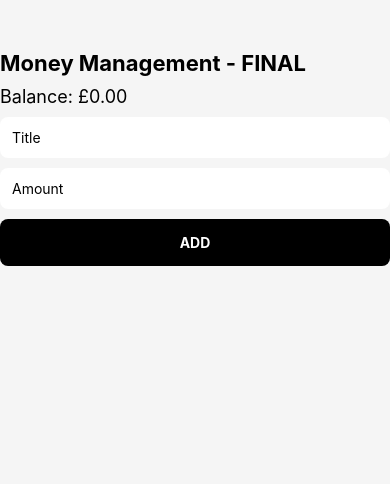
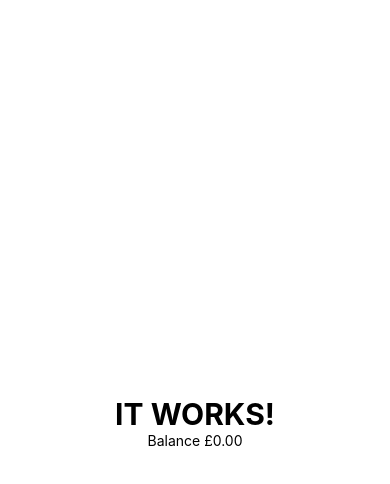
Before and after one commit to clarkcole1g-dotcom/money-management, a React Native app: screen / in a window 390 px wide. Shown: the top 484 px of the page. Built offline with nearby package versions, Linux system fonts and the light colour scheme.

Commit message:
Update App.js

```diff
--- a/App.js
+++ b/App.js
@@ -1,33 +1,9 @@
-import { SafeAreaView, View, Text, TextInput, TouchableOpacity, FlatList, StyleSheet } from 'react-native';
-import { useState } from 'react';
-
+import { View, Text } from 'react-native';
 export default function App() {
-  const [tx, setTx] = useState([]);
-  const [title, setTitle] = useState('');
-  const [amount, setAmount] = useState('');
-
-  const balance = tx.reduce((s, t) => s + Number(t.amount || 0), 0);
-
   return (
-    <SafeAreaView style={styles.c}>
-      <Text style={styles.h}>Money Management - FINAL</Text>
-      <Text style={styles.bal}>Balance: £{balance.toFixed(2)}</Text>
-      <TextInput style={styles.i} placeholder="Title" value={title} onChangeText={setTitle} />
-      <TextInput style={styles.i} placeholder="Amount" keyboardType="number-pad" value={amount} onChangeText={setAmount} />
-      <TouchableOpacity style={styles.btn} onPress={() => {
-        if (!title ||!amount) return;
-        setTx([{ id: Date.now().toString(), title, amount },...tx]);
-        setTitle(''); setAmount('');
-      }}><Text style={styles.btnT}>ADD</Text></TouchableOpacity>
-      <FlatList data={tx} keyExtractor={i => i.id} renderItem={({item}) => <View style={styles.card}><Text>{item.title} - £{item.amount}</Text></View>} />
-    </SafeAreaView>
+    <View style={{ flex: 1, justifyContent: 'center', alignItems: 'center', backgroundColor: 'white' }}>
+      <Text style={{ fontSize: 30, fontWeight: 'bold' }}>IT WORKS!</Text>
+      <Text>Balance £0.00</Text>
+    </View>
   );
 }
-const styles = StyleSheet.create({
-  c: { flex: 1, padding: 20, paddingTop: 50, backgroundColor: '#f5f5f5' },
-  h: { fontSize: 22, fontWeight: 'bold' }, bal: { fontSize: 18, marginVertical: 10 },
-  i: { backgroundColor: 'white', padding: 12, borderRadius: 8, marginBottom: 10 },
-  btn: { backgroundColor: 'black', padding: 15, borderRadius: 8, alignItems: 'center', marginBottom: 15 },
-  btnT: { color: 'white', fontWeight: 'bold' },
-  card: { backgroundColor: 'white', padding: 12, borderRadius: 8, marginBottom: 6 }
-});
```
